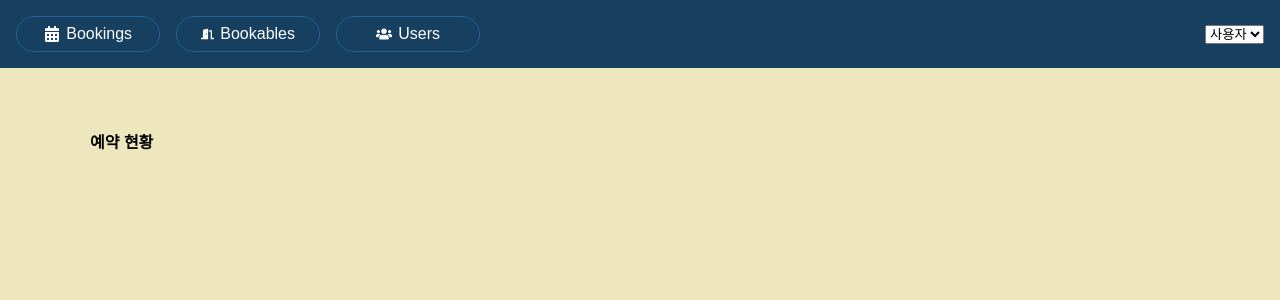
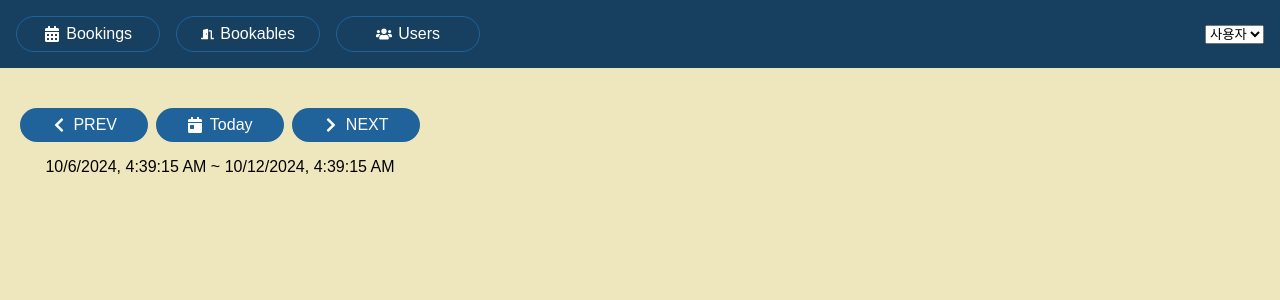
Before and after one commit to SJC-s/React-Demo, a React (Vite) app: page /bookings in a window 1280 px wide. Shown: the top 300 px of the page. Built offline with nearby package versions, Linux system fonts and the light colour scheme.

Commit message:
#7 예약 날짜 UI 제어(Booking)

```diff
--- a/src/App.css
+++ b/src/App.css
@@ -192,3 +192,28 @@
 .item-details .bookable-availability ul {
   list-style: square;
 }
+
+.date-picker {
+  display:flex;
+  margin:0 0 1em;
+  justify-content: space-between;
+  align-items: center;
+}
+.date-picker button {
+  width:8em;
+}
+
+@keyframes spin {
+  100% {
+    transform: rotate(360deg);
+  }
+}
+.page-loading {
+  font-size: 300%;
+}
+.icon-loading {
+  animation: spin 1.5s linear infinite;
+}
+header .icon-loading {
+  color: white;
+}
--- a/src/component/Bookings/BookingsPage.jsx
+++ b/src/component/Bookings/BookingsPage.jsx
@@ -1,7 +1,14 @@
+import WeekPicker from "./WeekPicker.jsx";
+
 function BookingsPage() {
     return (
         <main className="bookings-page">
-            <h4>예약 현황</h4>
+            {/*
+            <WeekPicker date="" day="" month=""/>
+            WeekPicker 에서 받을 값이 3개 -> 함수에서 props 변수로 받거나 또는 오브젝트 분해하여 {date, day, month}
+            */}
+            {/* WeekPicker 에게 초기값으로 date 속성을 전달 */}
+            <WeekPicker date={new Date()}/>
         </main>
     )
 }
--- /dev/null
+++ b/src/component/Bookings/WeekPicker.jsx
@@ -0,0 +1,32 @@
+import {useReducer} from "react";
+import reducer from "./weekReducer.js";
+import getWeek from "./date-util.js";
+import {FaCalendarDay, FaChevronLeft, FaChevronRight} from "react-icons/fa";
+
+function WeekPicker({date}) {
+    // date 값으로 getWeek 함수를 통해 state(week) 초기화
+    const [week, dispatch] = useReducer(reducer, date, getWeek);
+    return (
+        <div>
+            <p className="date-picker">
+                <button className="btn" onClick={() => dispatch({type: "PREV_WEEK"})}>
+                    <FaChevronLeft/>
+                    <span>PREV</span>
+                </button>
+                <button className="btn" onClick={() => dispatch({type: "TODAY"})}>
+                    <FaCalendarDay/>
+                    <span>Today</span>
+                </button>
+                <button className="btn" onClick={() => dispatch({type: "NEXT_WEEK"})}>
+                    <FaChevronRight/>
+                    <span>NEXT</span>
+                </button>
+            </p>
+            <p>
+                {week.start.toLocaleString()} ~ {week.end.toLocaleString()}
+            </p>
+        </div>
+    )
+}
+
+export default WeekPicker;
--- /dev/null
+++ b/src/component/Bookings/date-util.js
@@ -0,0 +1,32 @@
+export default function getWeek(forDate, daysOffset=0) {
+    // 다음 주, 이전 주 offset 으로 날짜 변경
+    forDate = addDays(forDate, daysOffset);
+    // start, end 를 계산하기 위해 요일이 필요
+    // '화'요일 : 2 리턴, 지금 날짜 해당 주의 start : -2, end : : 6-2
+    const day = forDate.getDay();
+
+    return {
+        date: forDate,
+        start: addDays(forDate, -day),        // 해당 주의 일요일 날짜
+        end: addDays(forDate, 6-day)    // 해당 주의 토요일 날짜
+    }
+}
+
+function addDays(forDate, offset) {
+    const date = new Date(forDate.getTime());
+    // 원하는 날짜만큼 + or - 계산하여 새로운 날짜 저장
+    date.setDate(date.getDate() + offset);
+    return date;
+}
+
+let result = getWeek(new Date());
+console.log(result);
+
+result = getWeek(new Date(), 7);
+console.log(result);
+
+result = getWeek(new Date(), -7);
+console.log(result);
+
+result = getWeek(new Date('2024-11-06'));
+console.log(result);
--- /dev/null
+++ b/src/component/Bookings/weekReducer.js
@@ -0,0 +1,25 @@
+import getWeek from "./date-util.js";
+
+export default function reducer(state, action) {
+    switch (action.type) {
+        /* 지정된 날짜 기준 +- 7 */
+        case "NEXT_WEEK" :
+            return getWeek(state.date,  7);
+        case "PREV_WEEK" :
+            return getWeek(state.date,  -7);
+        /* 오늘 날짜 */
+        case "TODAY" :
+            return getWeek(new Date());
+        /* 임의의 날짜 : action.payload */
+        case "SET_DATE" :
+            return getWeek(new Date(action.payload));
+        default:
+            // return state;
+            throw new Error(`알 수  없는 action type: ${action.type}`);
+    }
+}
+/*
+return : getWeek 메소드로 변경된 state.date 를 구함
+state(오브젝트) : date(선택날짜), start(date 해당 주 시작 날짜), end(마지막 날짜)
+getWeek 메소드 : 다른 컴포넌트에서도 실행
+ */
```
